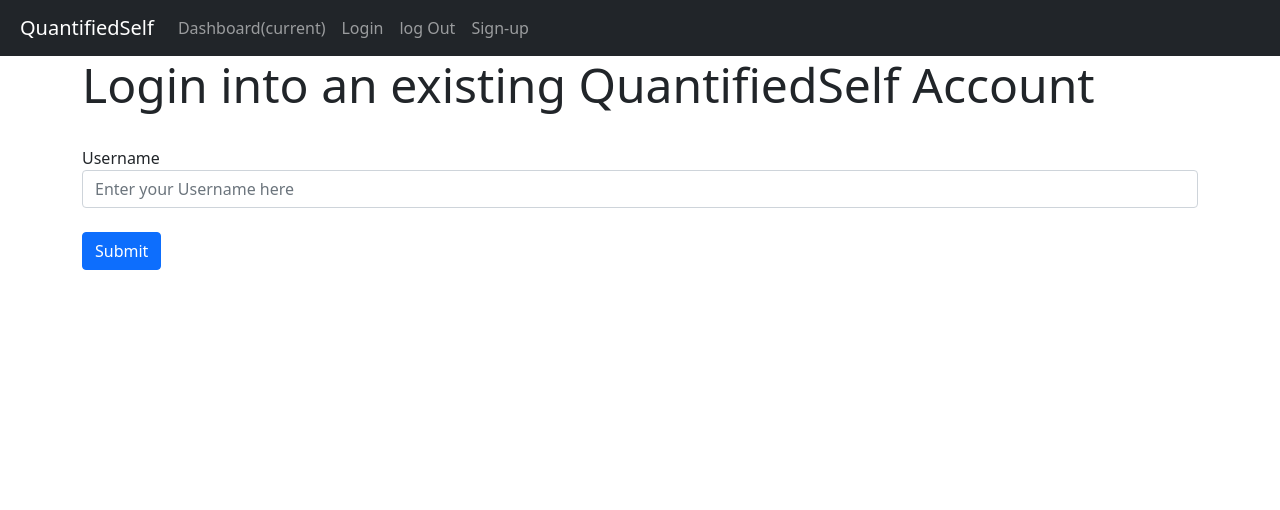
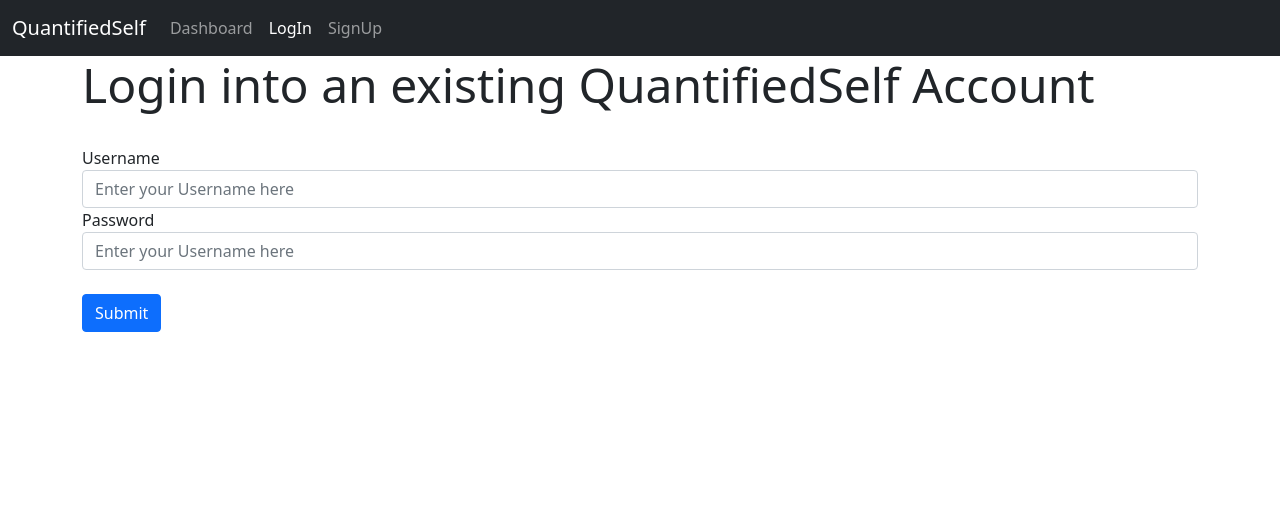
Before and after one commit to AshwinHebbar314/QuantifiedSelf, a Flask app: page /login in a window 1280 px wide. Shown: the top 510 px of the page. Run offline with Flask 2, Linux system fonts and the light colour scheme.

Commit message:
major UI revamp

```diff
--- a/templates/signin.html
+++ b/templates/signin.html
@@ -11,7 +11,7 @@
 </head>
 
 <body>
-    <nav class="navbar navbar-expand-lg navbar-dark bg-dark">
+    <!-- <nav class="navbar navbar-expand-lg navbar-dark bg-dark">
         <a class="navbar-brand" href="/" style="padding-left: 20px;">QuantifiedSelf</a>
         <button class="navbar-toggler" type="button" data-toggle="collapse" data-target="#navbarNavDropdown"
             aria-controls="navbarNavDropdown" aria-expanded="false" aria-label="Toggle navigation">
@@ -33,7 +33,36 @@
                 </li>
             </ul>
         </div>
-    </nav>
+    </nav> -->
+
+
+
+
+    <nav class="navbar navbar-expand-lg navbar-dark bg-dark">
+        <div class="container-fluid">
+          <a class="navbar-brand" href="#">QuantifiedSelf</a>
+          <!-- <button class="navbar-toggler" type="button" data-bs-toggle="collapse" data-bs-target="#navbarSupportedContent" aria-controls="navbarSupportedContent" aria-expanded="false" aria-label="Toggle navigation">
+            <span class="navbar-toggler-icon"></span> -->
+          </button>
+          <div class="collapse navbar-collapse">
+            <ul class="navbar-nav me-auto mb-2 mb-lg-0">
+              <li class="nav-item">
+                <a class="nav-link" aria-current="page" href="/dashboard">Dashboard</a>
+              </li>
+              <li class="nav-item">
+                <a class="nav-link active" href="/login">LogIn</a>
+              </li>
+              <li class="nav-item">
+                <a class="nav-link" href="/signup">SignUp</a>
+              </li>
+            </ul>
+        </div>
+        <!-- <button type="button" onclick="document.location='/logout'" class="btn btn-danger">Log Out</button> -->
+        </div>
+      </nav>
+
+
+
     <div class="container">
         <div>
             <h1 class="display-5">Login into an existing QuantifiedSelf Account</h1>
@@ -44,6 +73,11 @@
                 <div class="form-group">
                     <label>Username</label>
                     <input type="text" class="form-control" id="user_name" name="user_name"
+                        placeholder="Enter your Username here">
+                </div>
+                <div class="form-group">
+                    <label>Password</label>
+                    <input type="password" class="form-control" id="passw" name="passw"
                         placeholder="Enter your Username here">
                 </div>
                 <br>
```
